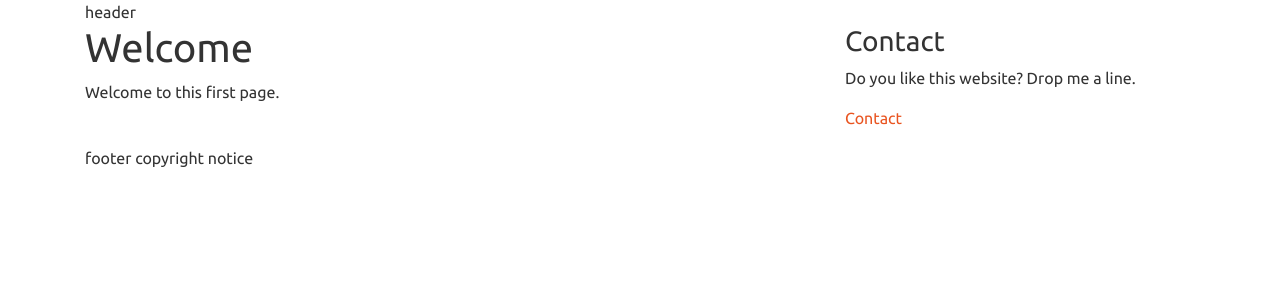
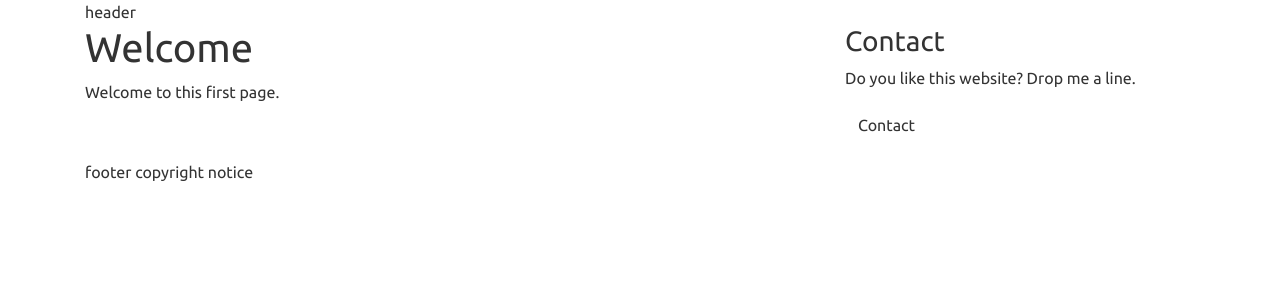
Before and after one commit to jhvanderschee/jekyllconf2019, a Jekyll site: the page built from index.md, in a window 1280 px wide. Shown: the top 300 px of the page. Built offline with Jekyll 4.4.1, drawn with Linux system fonts in a browser that asks for light colours; nearby versions of some CDN libraries; our own code applies the rules of GitHub Pages for plain Markdown files.

Commit message:
Update sidebar.html

```diff
--- a/_includes/sidebar.html
+++ b/_includes/sidebar.html
@@ -1,5 +1,5 @@
 <div class="well">
   <h3>Contact</h3>
   <p>Do you like this website? Drop me a line.</p>
-  <p><a href="btn btn-default" href="/contact">Contact</a></p>
+  <p><a class="btn btn-default" href="/contact">Contact</a></p>
 </div>
```
